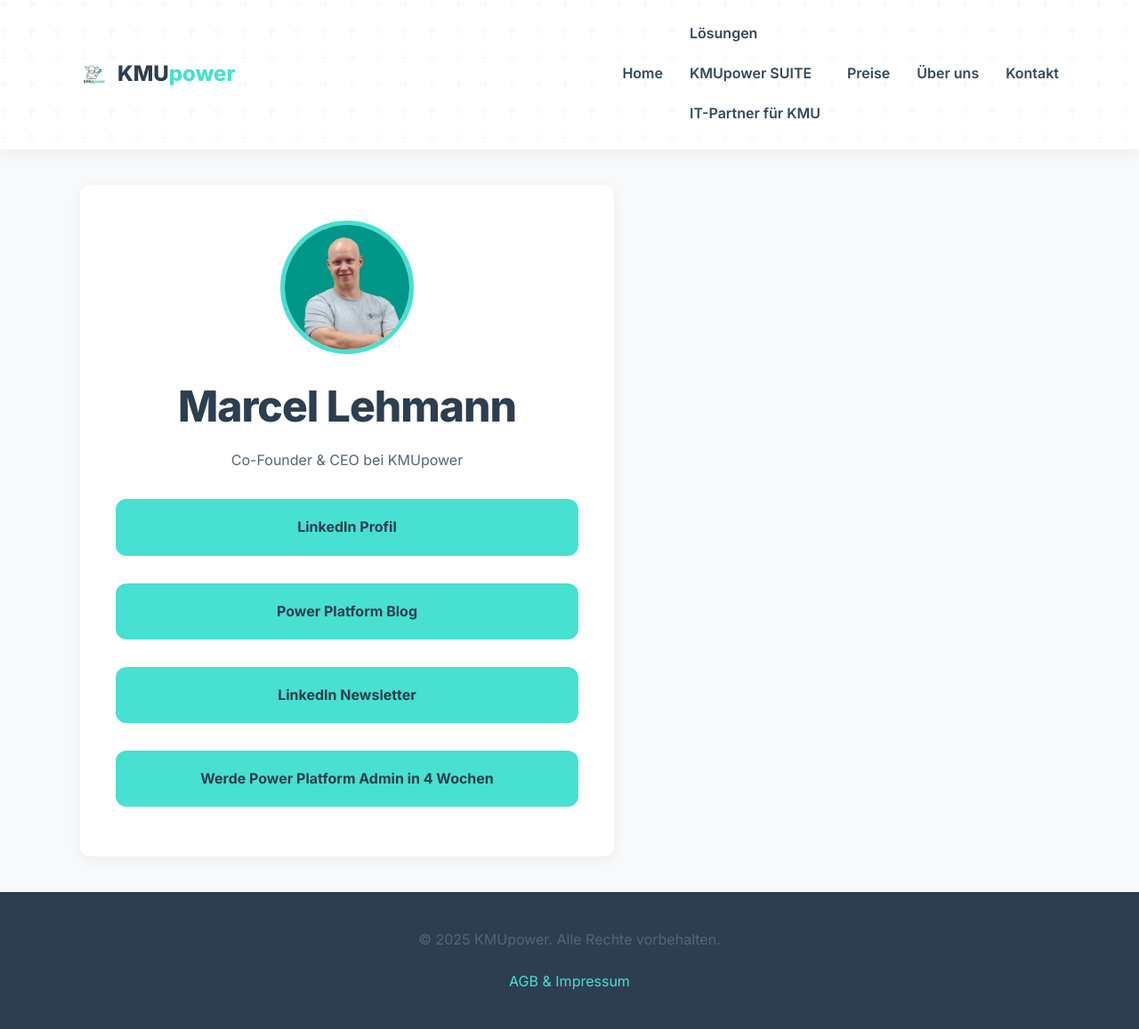
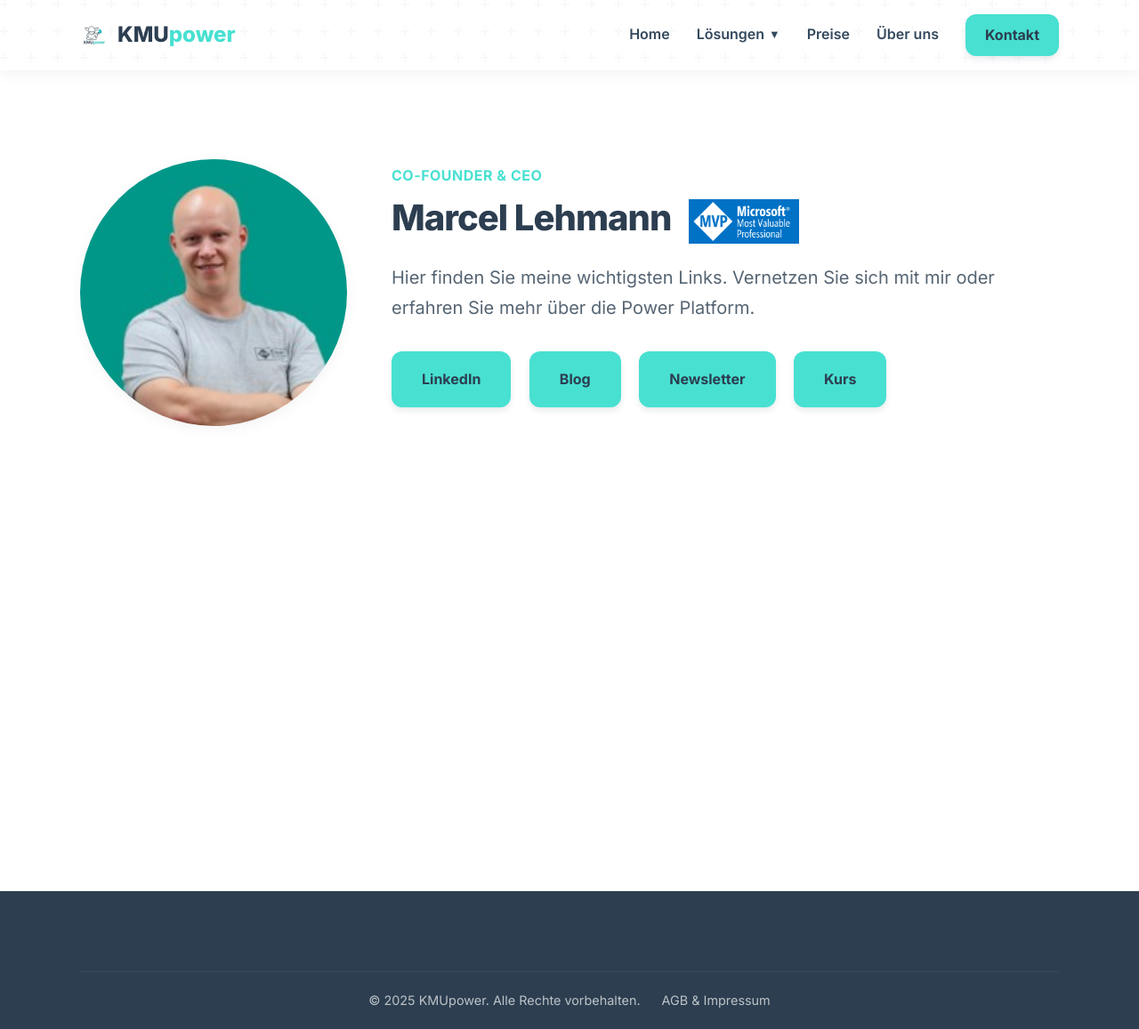
Before and after one commit to MarceLehmann/KMUpower2, a Jekyll site: the page pages/visitenkarte.html, which Jekyll copies as it is, in a window 1280 px wide and 1157 px high. Shown: the whole window at 89% size. Built offline with Jekyll 4.4.1, drawn with Linux system fonts in a browser that asks for light colours.

Commit message:
Update visitenkarte.html

```diff
--- a/pages/visitenkarte.html
+++ b/pages/visitenkarte.html
@@ -4,7 +4,7 @@
     <meta charset="UTF-8">
     <meta name="viewport" content="width=device-width, initial-scale=1.0">
     <title>Visitenkarte | Marcel Lehmann</title>
-    <meta name="description" content="Digitale Visitenkarte von Marcel Lehmann. Finden Sie Links zu meinem LinkedIn-Profil, meinem Power Platform Blog und meinem Newsletter.">
+    <meta name="description" content="Digitale Visitenkarte von Marcel Lehmann. Finden Sie Links zu meinem LinkedIn-Profil, meinem Power Platform Blog, Newsletter und Kurs.">
     <link rel="preconnect" href="https://fonts.googleapis.com">
     <link rel="preconnect" href="https://fonts.gstatic.com" crossorigin>
     <link href="https://fonts.googleapis.com/css2?family=Inter:wght@400;500;600;700;800&display=swap" rel="stylesheet">
@@ -39,7 +39,7 @@
             font-family: 'Inter', sans-serif;
             line-height: 1.7;
             color: var(--text-color);
-            background-color: var(--secondary-color);
+            background-color: var(--light-color);
             -webkit-font-smoothing: antialiased;
             -moz-osx-font-smoothing: grayscale;
         }
@@ -52,10 +52,6 @@
 
         main {
             flex-grow: 1;
-            display: flex;
-            align-items: center;
-            justify-content: center;
-            padding: 40px 0;
         }
 
         .container {
@@ -72,12 +68,27 @@
             font-weight: 800;
         }
 
-        h1 { font-size: 3rem; letter-spacing: -1px; }
-        h2 { font-size: 2.25rem; }
+        h1 { font-size: 3.2rem; letter-spacing: -1.5px; }
+        h2 { font-size: 2.5rem; letter-spacing: -1px; }
+        h3 { font-size: 1.5rem; }
+        h4 { font-size: 1.1rem; font-weight: 600; }
 
         p {
             margin-bottom: 1.25rem;
             color: var(--text-light-color);
+        }
+
+        p.lead {
+            font-size: 1.25rem;
+            color: var(--text-light-color);
+        }
+
+        p.subheading {
+            text-transform: uppercase;
+            color: var(--primary-color);
+            font-weight: 700;
+            letter-spacing: 0.5px;
+            margin-bottom: 0.5rem;
         }
 
         a {
@@ -101,12 +112,12 @@
             border: 2px solid transparent;
             font-size: 1rem;
             text-align: center;
-            margin-bottom: 1rem;
         }
 
         .btn-primary {
             background-color: var(--primary-color);
             color: var(--dark-color);
+            box-shadow: 0 4px 6px rgba(var(--dark-color-rgb), 0.1);
         }
 
         .btn-primary:hover {
@@ -186,49 +197,124 @@
             text-decoration: none;
         }
 
-        .card {
-            background-color: var(--light-color);
-            border-radius: var(--border-radius);
-            box-shadow: var(--shadow);
-            padding: 40px;
-            width: 100%;
-            max-width: 600px;
-            text-align: center;
+        .dropdown .dropdown-toggle .arrow {
+            transition: transform 0.2s ease;
+            font-size: 0.8em;
+        }
+        .dropdown:hover .dropdown-toggle .arrow {
+            transform: rotate(180deg);
         }
 
-        .profile-pic {
-            width: 150px;
-            height: 150px;
+        .dropdown .dropdown-menu {
+            display: none;
+            position: absolute;
+            top: 100%;
+            left: -1rem;
+            background-color: var(--light-color);
+            box-shadow: var(--shadow-hover);
+            border-radius: var(--border-radius);
+            padding: 0.5rem 0;
+            list-style: none;
+            z-index: 1010;
+            min-width: 200px;
+            border: 1px solid var(--border-color);
+        }
+        .dropdown:hover .dropdown-menu, .dropdown:focus-within .dropdown-menu {
+            display: block;
+        }
+        .dropdown-menu li {
+            margin: 0;
+        }
+        .dropdown-menu li a {
+            padding: 0.75rem 1.5rem;
+            border-bottom: none;
+            display: block;
+            width: 100%;
+        }
+         .dropdown-menu li a:hover {
+            background-color: var(--secondary-color);
+            color: var(--primary-dark-color);
+            border-bottom: none;
+        }
+
+        section {
+            padding: 100px 0;
+        }
+
+        .expert-grid {
+            display: grid;
+            grid-template-columns: 300px 1fr;
+            gap: 50px;
+            align-items: center;
+        }
+
+        .expert-photo {
+            width: 100%;
             border-radius: 50%;
+            overflow: hidden;
+            box-shadow: var(--shadow);
+            aspect-ratio: 1 / 1;
+        }
+        .expert-photo img {
+            width: 100%;
+            height: 100%;
             object-fit: cover;
-            margin: 0 auto 20px;
-            border: 5px solid var(--primary-color);
+            display: block;
+        }
+
+        .expert-details .title-container {
+            display: flex;
+            align-items: flex-end;
+            gap: 20px;
+            margin-bottom: 0.5rem;
+        }
+        .expert-details .title-container .mvp-logo {
+            height: 50px;
+            margin-bottom: 5px;
         }
 
         .links-container {
-            display: flex;
-            flex-direction: column;
-            gap: 15px;
-            margin-top: 30px;
+            margin-top: 2rem;
+        }
+        .links-container .btn {
+            margin-right: 1rem;
+            margin-bottom: 1rem;
         }
 
         footer {
             background-color: var(--dark-color);
-            color: var(--secondary-color);
-            padding: 40px 0;
+            color: #bdc3c7;
+            padding: 50px 0 0;
+        }
+        footer .container.grid-footer {
+            display: grid;
+            grid-template-columns: 2fr 1fr 1fr 1fr 1fr;
+            gap: 30px;
+        }
+        footer h4 {
+            color: var(--light-color);
+            margin-bottom: 1rem;
+        }
+        footer ul {
+            list-style: none;
+        }
+        footer ul li {
+            margin-bottom: 0.75rem;
+        }
+        footer ul li a {
+            color: #bdc3c7;
+            text-decoration: none;
+        }
+        footer ul li a:hover {
+            color: var(--primary-color);
+            text-decoration: none;
+        }
+        .footer-bottom {
             text-align: center;
-        }
-        footer a {
-            color: var(--primary-color);
-        }
-        footer a:hover {
-            text-decoration: underline;
-        }
-        .footer-links {
-            margin-top: 1rem;
-        }
-        .footer-links a {
-            margin: 0 10px;
+            margin-top: 40px;
+            padding: 20px 0;
+            border-top: 1px solid #34495e;
+            font-size: 0.9rem;
         }
     </style>
 </head>
@@ -246,41 +332,55 @@
                     <ul>
                         <li><a href="../index.html">Home</a></li>
                         <li class="dropdown">
-                            <a href="loesungen.html" class="dropbtn">Lösungen</a>
-                            <div class="dropdown-content">
-                                <a href="kmupowersuite.html">KMUpower SUITE</a>
-                                <a href="it-partner.html">IT-Partner für KMU</a>
-                            </div>
+                            <a href="loesungen.html" class="dropdown-toggle">Lösungen <span class="arrow">▼</span></a>
+                            <ul class="dropdown-menu">
+                                <li><a href="kmupowersuite.html">KMUpower SUITE</a></li>
+                                <li><a href="it-partner.html">IT-Partner für KMU</a></li>
+                            </ul>
                         </li>
                         <li><a href="preise.html">Preise</a></li>
                         <li><a href="ueber-uns.html">Über uns</a></li>
-                        <li><a href="kontakt.html">Kontakt</a></li>
+                        <li><a href="kontakt.html" class="btn btn-primary" style="padding: 8px 20px; color: var(--dark-color);">Kontakt</a></li>
                     </ul>
                 </nav>
             </div>
         </header>
 
         <main>
-            <div class="container">
-                <div class="card">
-                    <img src="../assets/images/ml.jpg" alt="Marcel Lehmann" class="profile-pic">
-                    <h1>Marcel Lehmann</h1>
-                    <p>Co-Founder & CEO bei KMUpower</p>
-                    <div class="links-container">
-                        <a href="https://www.linkedin.com/in/marcel-lehmann-powerplatform/" target="_blank" class="btn btn-primary">LinkedIn Profil</a>
-                        <a href="https://powerplatformtip.com/" target="_blank" class="btn btn-primary">Power Platform Blog</a>
-                        <a href="https://www.linkedin.com/newsletters/6998998862654599168/" target="_blank" class="btn btn-primary">LinkedIn Newsletter</a>
-                        <a href="https://www.thepoweraddicts.com/workshop" target="_blank" class="btn btn-primary">Werde Power Platform Admin in 4 Wochen</a>
+            <section id="visitenkarte">
+                <div class="container">
+                    <div class="expert-grid">
+                        <div class="expert-photo">
+                            <img src="../assets/images/ml.jpg" alt="Marcel Lehmann">
+                        </div>
+                        <div class="expert-details">
+                            <p class="subheading">Co-Founder & CEO</p>
+                            <div class="title-container">
+                                <h2>Marcel Lehmann</h2>
+                                <a href="https://mvp.microsoft.com/de-de/PublicProfile/5004103" target="_blank">
+                                    <img src="../assets/banners/Microsoft_MVP_banner.png" alt="Microsoft MVP" class="mvp-logo">
+                                </a>
+                            </div>
+                            <p class="lead">
+                                Hier finden Sie meine wichtigsten Links. Vernetzen Sie sich mit mir oder erfahren Sie mehr über die Power Platform.
+                            </p>
+                            <div class="links-container">
+                                <a href="https://www.linkedin.com/in/marcelehmann/" target="_blank" class="btn btn-primary">LinkedIn</a>
+                                <a href="https://www.powerplatformtip.com" target="_blank" class="btn btn-primary">Blog</a>
+                                <a href="https://www.linkedin.com/newsletters/power-platform-f%C3%BCr-kmus-7294624588951408640/" target="_blank" class="btn btn-primary">Newsletter</a>
+                                <a href="https://www.thepoweraddicts.com/workshop" target="_blank" class="btn btn-primary">Kurs</a>
+                            </div>
+                        </div>
                     </div>
                 </div>
-            </div>
+            </section>
         </main>
 
         <footer>
             <div class="container">
-                <p>&copy; <span id="current-year"></span> KMUpower. Alle Rechte vorbehalten.</p>
-                <div class="footer-links">
-                    <a href="agb-impressum.html">AGB & Impressum</a>
+                <div class="footer-bottom">
+                    &copy; <span id="current-year"></span> KMUpower. Alle Rechte vorbehalten.
+                    <a href="agb-impressum.html" style="margin-left: 20px; color: #bdc3c7;">AGB & Impressum</a>
                 </div>
             </div>
         </footer>
```
